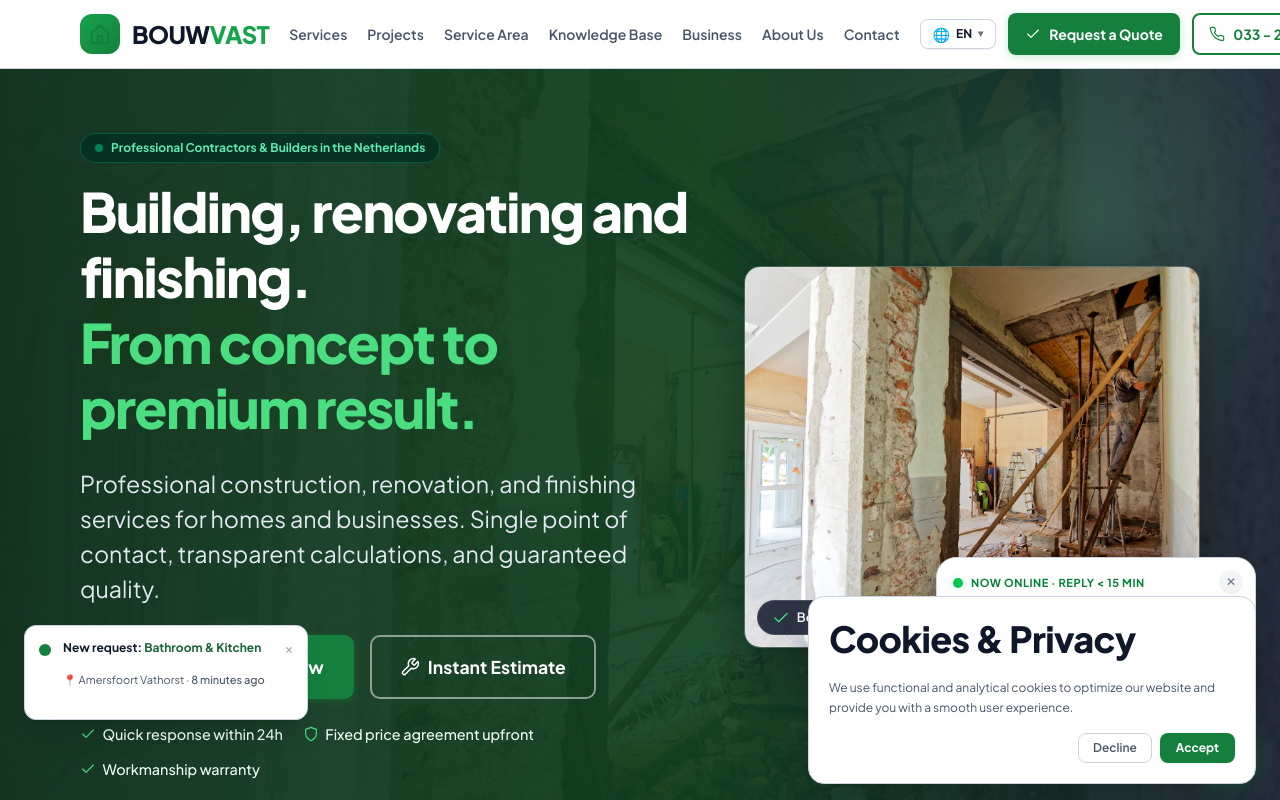
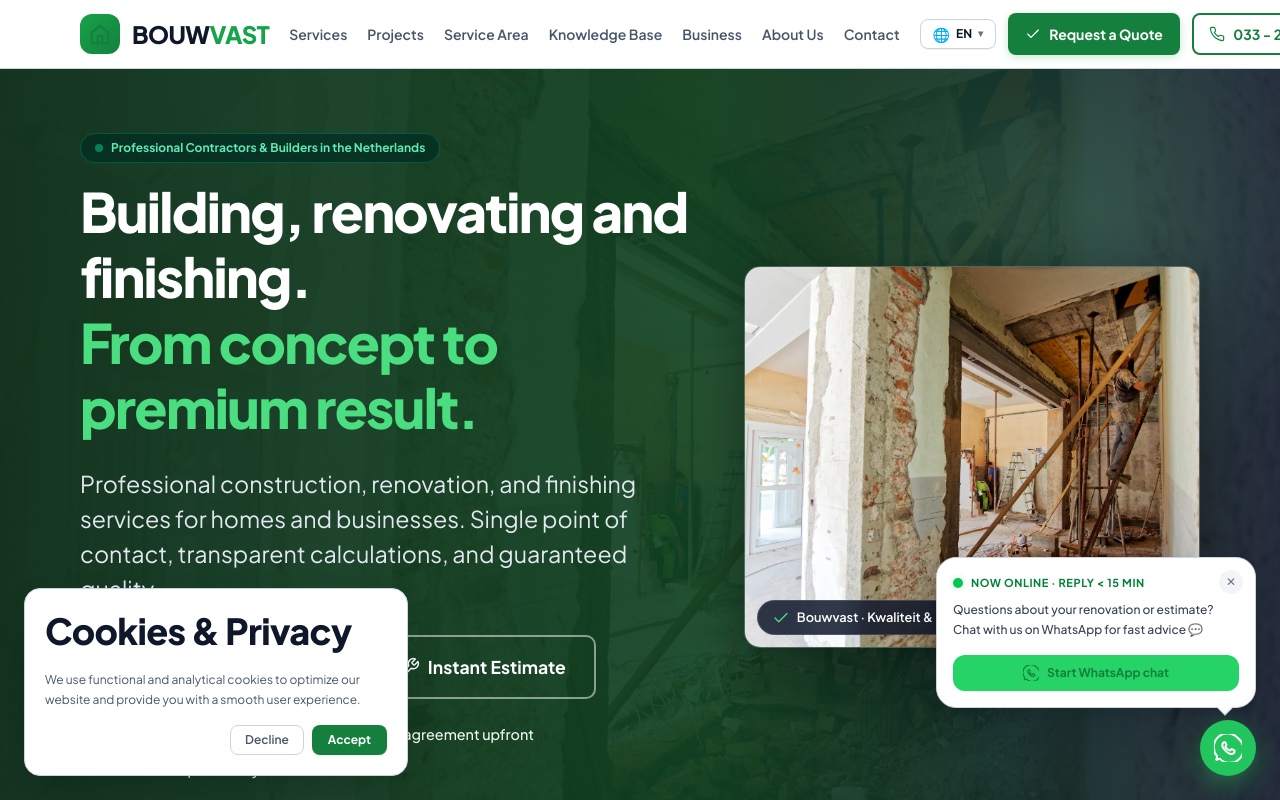
Before and after one commit to makssiir/bouwvast-platform, a React (Vite) app: page / in a window 1280 px wide. Shown: the top 800 px of the page. Built offline with nearby package versions, Linux system fonts and the light colour scheme.

Commit message:
fix: move cookie consent to bottom-left on desktop – no more overlap with WhatsApp nudge

```diff
--- a/src/components/CookieConsent.tsx
+++ b/src/components/CookieConsent.tsx
@@ -28,7 +28,7 @@ export default function CookieConsent() {
   return (
     <aside
       aria-label={t("cookie_title")}
-      className="fixed z-[100] max-md:bottom-[56px] max-md:left-0 max-md:right-0 max-md:rounded-t-2xl max-md:rounded-b-none md:bottom-4 md:inset-x-auto md:right-6 md:max-w-md p-5 md:rounded-2xl bg-white max-md:border-t md:border border-[var(--border)] shadow-[0_-10px_40px_rgba(0,0,0,0.1)] md:shadow-2xl animate-[fade-in-up_0.4s_ease-out]"
+      className="fixed z-[100] max-md:bottom-[56px] max-md:left-0 max-md:right-0 max-md:rounded-t-2xl max-md:rounded-b-none md:bottom-6 md:left-6 md:right-auto md:max-w-sm p-5 md:rounded-2xl bg-white max-md:border-t md:border border-[var(--border)] shadow-[0_-10px_40px_rgba(0,0,0,0.1)] md:shadow-2xl animate-[fade-in-up_0.4s_ease-out]"
     >
       <h2 className="text-sm font-bold text-[var(--fg)] mb-1.5">
         {t("cookie_title")}
```
